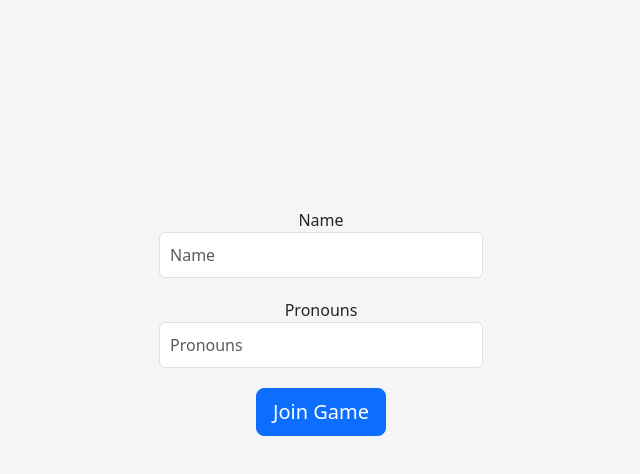
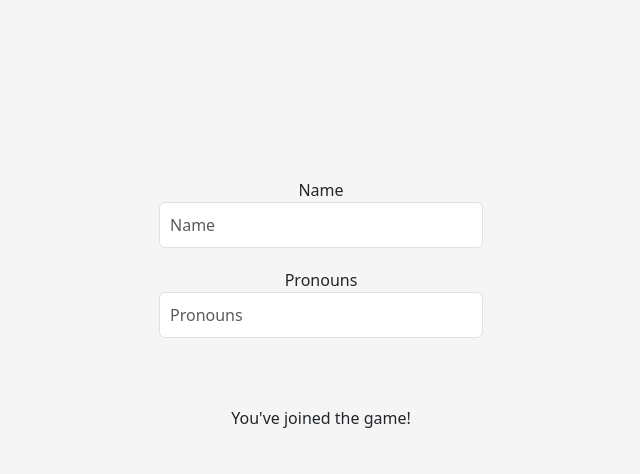
Before and after one commit to Knifin/DigitalGrimoireServer, a website: page public/index.html in a window 1280 px wide. Both pictures are taken after a click on the button "Join Game". Shown: the whole page, without its empty margins (319-959 px from the left). Drawn offline with nearby package versions, Linux system fonts and the light colour scheme; no server answers.

Commit message:
Update index.html

```diff
--- a/public/index.html
+++ b/public/index.html
@@ -41,6 +41,11 @@
         <input type="text" id="inputPronouns" class="form-control" placeholder="Pronouns" required autocorrect="off" spellcheck="false" autocomplete="off">
     </div>
     <button class="btn btn-lg btn-primary btn-block" type="submit" id="joinButton">Join Game</button>
+    <div class="row invisible" id="status">
+        <p>
+            You've joined the game!
+        </p>
+    </div>
     <div class="form-group row invisible">
         <label for="inputGameSessionId" class="sr-only">Game Session ID</label>
         <input type="text" id="inputGameSessionId" class="form-control" required autocorrect="off" spellcheck="false" autocomplete="off" value="42">
@@ -77,6 +82,9 @@
         const playerId = socket.id;
         socket.emit('join-lobby', lobbyId);
         socket.emit('player-join', lobbyId, playerId, name, pronouns, role);
+
+        $('#joinButton').addClass('invisible');
+        $('#status').removeClass('invisible');
     });
 </script>
 </body>
```
